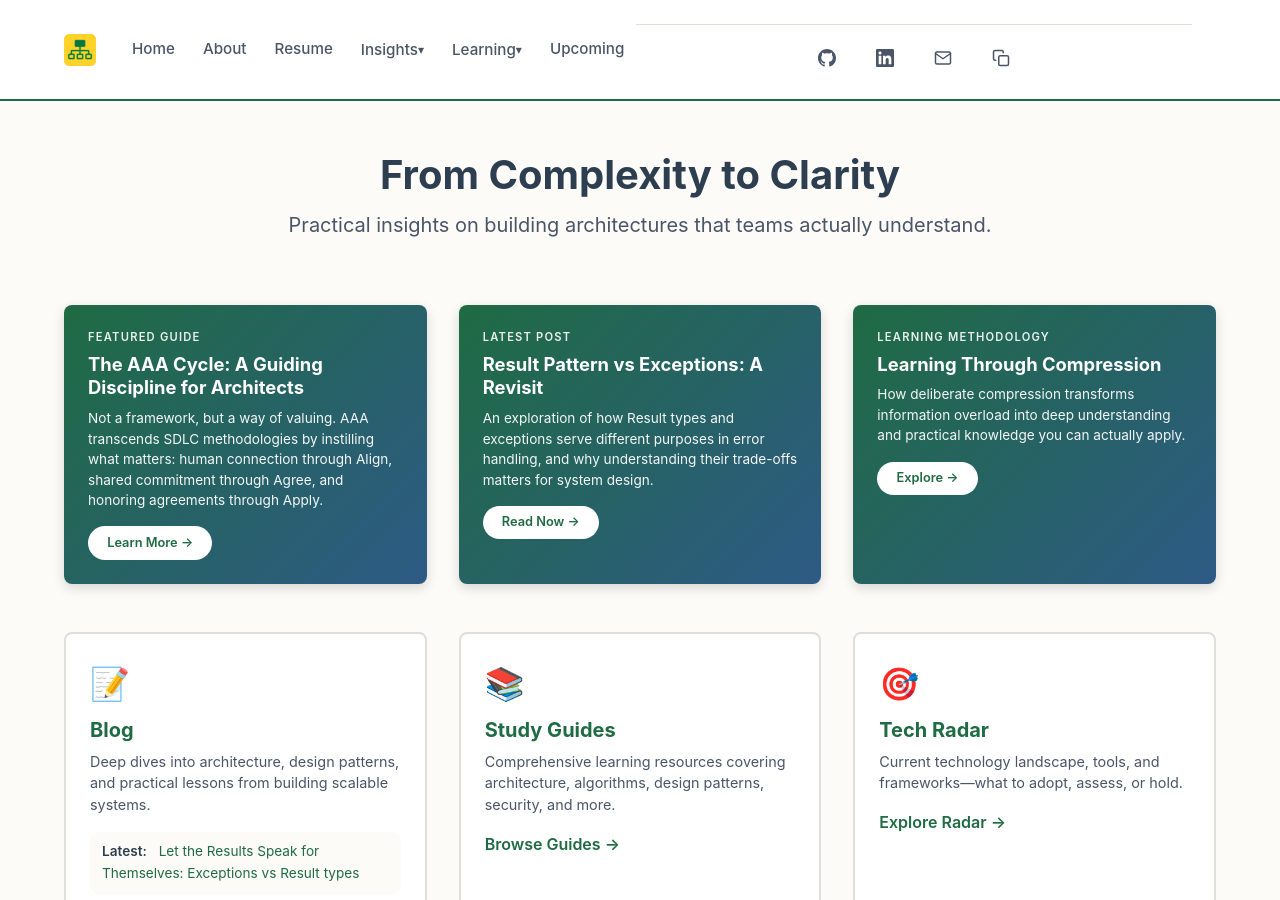
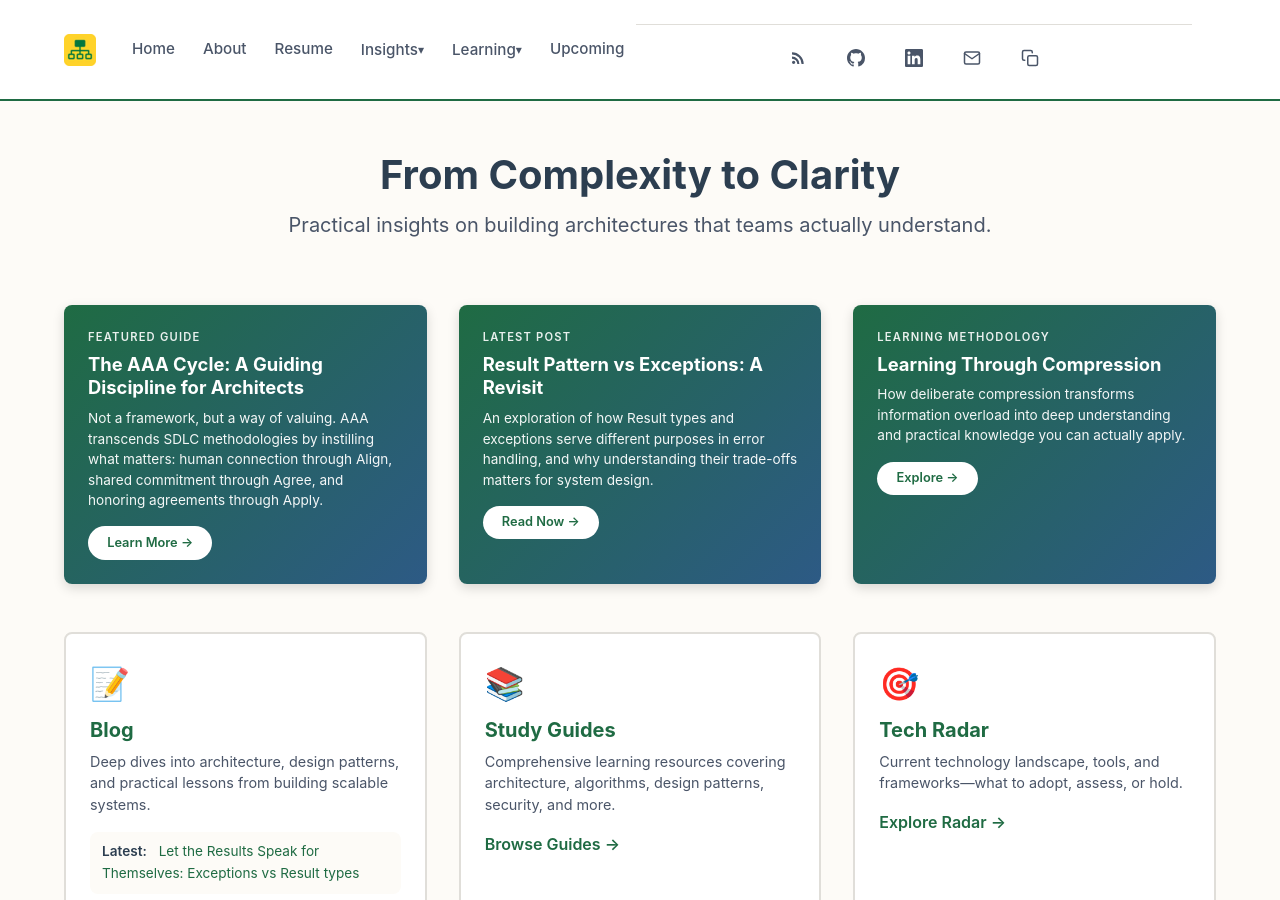
Before and after one commit to stevenstuartm/stevenstuartm.github.io, a Jekyll site: the page built from index.md, in a window 1280 px wide and 900 px high. Built offline with Jekyll 4.4.1, drawn with Linux system fonts in a browser that asks for light colours.

```diff
--- a/_includes/social-links.html
+++ b/_includes/social-links.html
@@ -9,6 +9,11 @@
 {% assign linkedin_url = include.linkedin_url | default: site.social.linkedin %}
 {% assign email = include.email | default: site.author.email %}
 
+<a href="{{ '/feed-blog.xml' | relative_url }}" target="_blank" rel="noopener noreferrer" aria-label="RSS Feed">
+    <svg width="20" height="20" viewBox="0 0 24 24" fill="currentColor">
+        <path d="M6.18 15.64a2.18 2.18 0 0 1 2.18 2.18C8.36 19 7.38 20 6.18 20C5 20 4 19 4 17.82a2.18 2.18 0 0 1 2.18-2.18M4 4.44A15.56 15.56 0 0 1 19.56 20h-2.83A12.73 12.73 0 0 0 4 7.27V4.44m0 5.66a9.9 9.9 0 0 1 9.9 9.9h-2.83A7.07 7.07 0 0 0 4 12.93V10.1z"/>
+    </svg>
+</a>
 {% if site.social.github %}
 <a href="{{ site.social.github }}" target="_blank" rel="noopener noreferrer" aria-label="GitHub">
     <svg width="20" height="20" viewBox="0 0 24 24" fill="currentColor">
```
